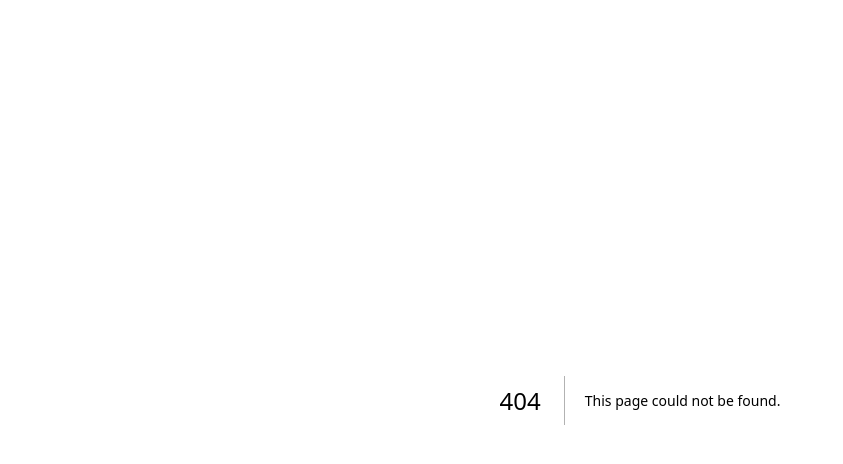
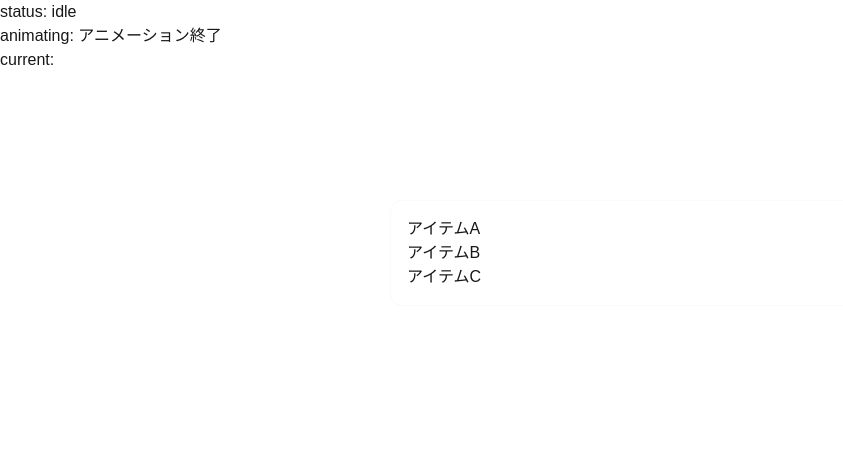
Before and after one commit to shoet/react-xstate-example, a Next.js app: page /accordion in a window 1280 px wide. Before the commit this address had no page. Shown: the top 464 px of the page, without its empty margins (0-843 px from the left). Built offline with nearby package versions, Linux system fonts and the light colour scheme.

Commit message:
アニメーションのアコーディオンを作成

```diff
--- /dev/null
+++ b/src/app/accordion/page.tsx
@@ -0,0 +1,143 @@
+"use client";
+import { useMachine } from "@xstate/react";
+import clsx from "clsx";
+import Image from "next/image";
+import { ReactNode, useEffect } from "react";
+import { assign, createMachine } from "xstate";
+
+type AccordionItem = {
+  id: string;
+  title: string;
+  item: ReactNode;
+};
+
+const AccordionItemA = () => {
+  return <p className={clsx("break-words")}>{"item_A".repeat(20)}</p>;
+};
+
+const AccordionItemB = () => {
+  return <p className={clsx("break-words")}>{"item_B".repeat(20)}</p>;
+};
+
+const AccordionItemC = () => {
+  return (
+    <div
+      className={clsx("flex flex-row items-center justify-between", "min-w-0")}
+    >
+      <div className={clsx("relative h-[100px] aspect-square")}>
+        <Image
+          className={clsx("object-cover object-center")}
+          src="/profile_icon.png"
+          alt="photo"
+          fill
+        />
+      </div>
+      <p className={clsx("break-words min-w-0")}>{"item_C".repeat(20)}</p>
+    </div>
+  );
+};
+
+const items: AccordionItem[] = [
+  {
+    id: "1",
+    title: "アイテムA",
+    item: <AccordionItemA />,
+  },
+  {
+    id: "2",
+    title: "アイテムB",
+    item: <AccordionItemB />,
+  },
+  {
+    id: "3",
+    title: "アイテムC",
+    item: <AccordionItemC />,
+  },
+];
+
+const machine = createMachine({
+  context: {
+    animating: false,
+  } as {
+    currentOpenedId: string | undefined;
+    animating: boolean;
+  },
+  initial: "idle",
+  states: {
+    idle: {
+      on: {
+        CLICK_SUMMARY: {
+          actions: [
+            ({ event }) => {
+              console.log("event", event);
+            },
+            assign({ currentOpenedId: ({ event }) => event.id }),
+          ],
+          guard: ({ context }) => !context.animating,
+          target: "animating",
+        },
+      },
+    },
+    animating: {
+      entry: assign({ animating: true }),
+      after: {
+        300: {
+          actions: [
+            () => {
+              console.log("run after");
+            },
+            assign({ animating: false }),
+          ],
+          target: "idle",
+        },
+      },
+    },
+  },
+});
+
+export default function Page() {
+  const [state, send, actor] = useMachine(machine);
+  useEffect(() => {
+    console.log("change state", state.context);
+  }, [state]);
+  return (
+    <div className={clsx("h-screen relative")}>
+      <div>status: {state.value.toString()}</div>
+      <div>
+        animating:{" "}
+        {state.context.animating ? "アニメーション" : "アニメーション終了"}
+      </div>
+      <div>current: {state.context.currentOpenedId}</div>
+      <div
+        className={clsx(
+          "absolute top-50 right-1/2 translate-x-1/2",
+          "w-[500px] border border-gray-50 rounded-xl p-4 min-w-0",
+        )}
+      >
+        {items.map((a) => {
+          const isOpen = state.context.currentOpenedId === a.id;
+          return (
+            <div key={a.id}>
+              <button
+                onClick={(e) => {
+                  e.preventDefault();
+                  send({ type: "CLICK_SUMMARY", id: a.id });
+                }}
+              >
+                {a.title}
+              </button>
+              <div
+                className={clsx(
+                  "transition-all duration-300 ease-in-out",
+                  isOpen ? "opacity-100" : "opacity-0 h-0",
+                )}
+              >
+                {a.item}
+              </div>
+            </div>
+          );
+        })}
+      </div>
+    </div>
+  );
+}
```
Also changed, not shown: public/profile_icon.png (added), src/app/form/_image/state.png (added).
